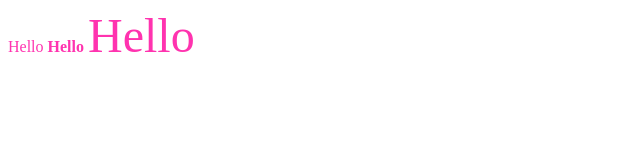
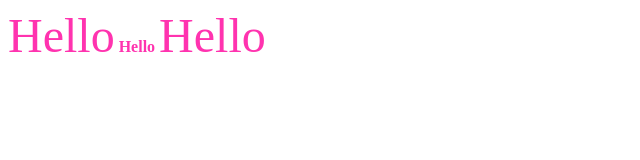
Before and after one commit to Lizbethg90/Lizbethg90.github.io, a plain HTML site: page index.html in a window 1280 px wide. Shown: the whole page, without its empty margins (0-640 px from the left). Drawn offline with Linux system fonts and the light colour scheme.

Commit message:
Update index.html

```diff
--- a/index.html
+++ b/index.html
@@ -4,7 +4,7 @@
      <title>Welcome to Coding Club!</title>
     </head>
     <body>
-    Hello
+    <font size=7>Hello</font>
     </body>
     <body text=ff33af>
         <b>Hello</b>
```
